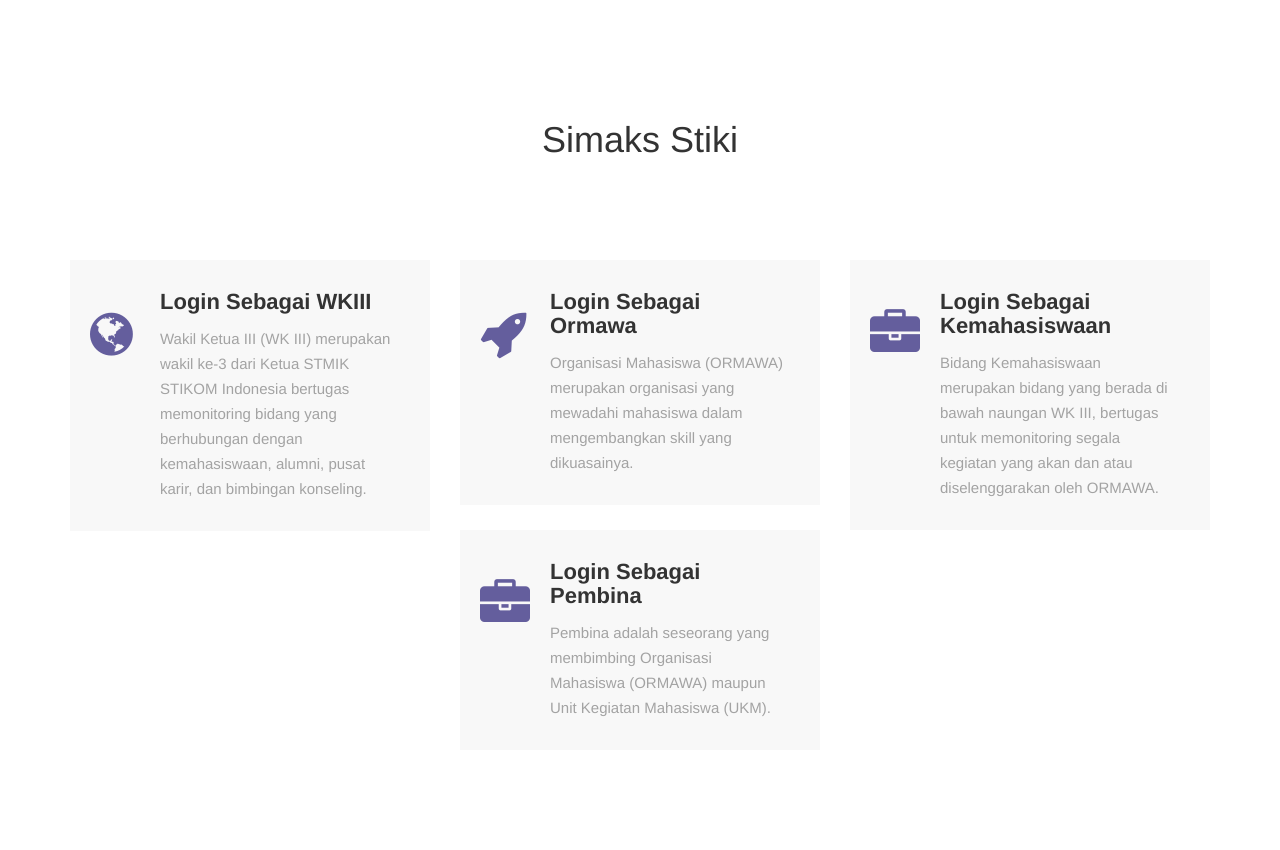
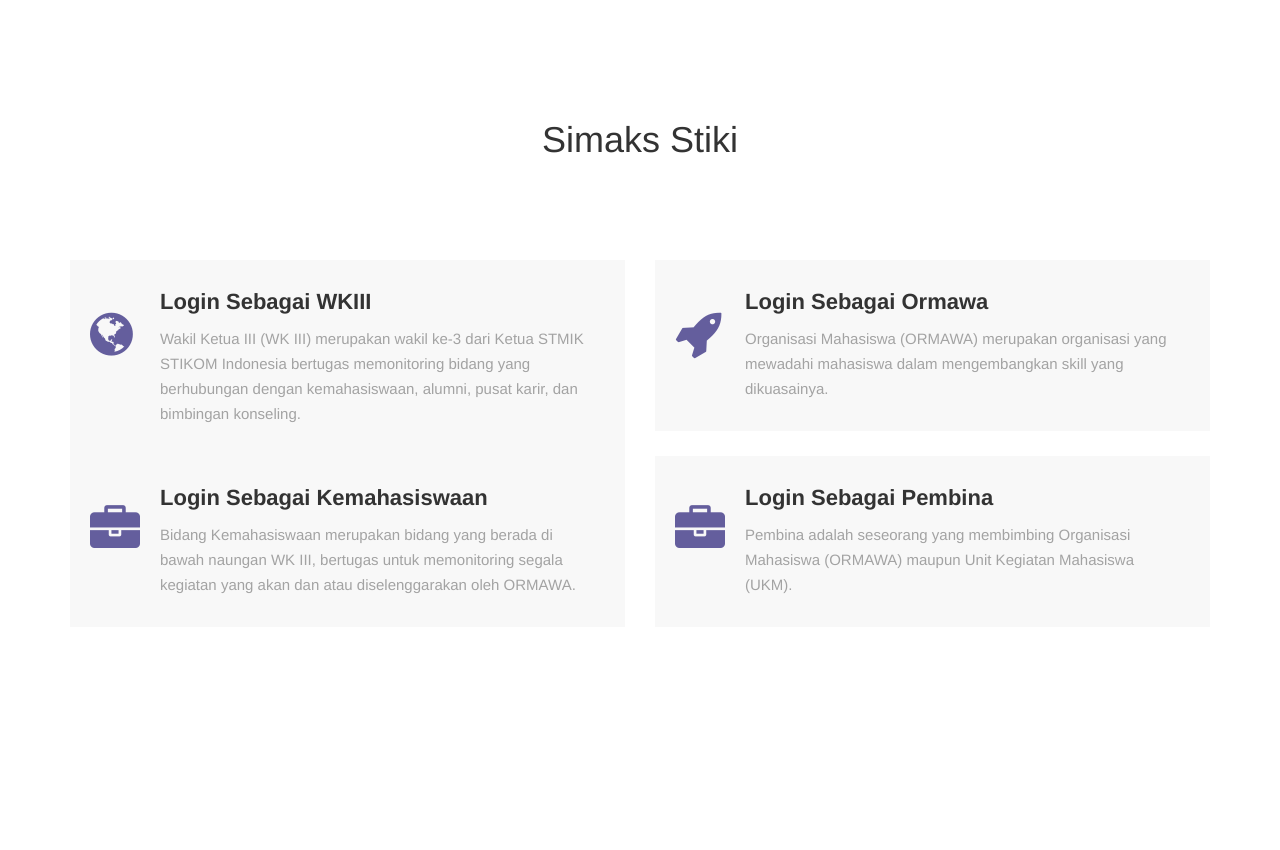
Before and after one commit to Backendmonk/Web_Tugas_akhir, a PHP site: page /web_tugas_akhir/ in a window 1280 px wide. After the commit the page ends 594 px from the top, so only its background shows below. Run offline with PHP 8.4, Linux system fonts and the light colour scheme.

Commit message:
fix ui login area

```diff
--- a/index.php
+++ b/index.php
@@ -18,8 +18,8 @@
                 <h1 class="heading-title">Simaks Stiki</h1>
             </div>
 
-            <div class="row">
-                <div class="col-md-4 col-sm-6">
+            <div class="row mb-2">
+                <div class=" col-sm-6">
                 <a style ="text-decoration:none;" href="#">
                     <div class="serviceBox">
                         <div class="service-icon">
@@ -33,7 +33,7 @@
                         </a>
                 </div>
 
-                <div class="col-md-4 col-sm-6">
+                <div class=" col-sm-6">
                 <a style ="text-decoration:none;" href="#">
                     <div class="serviceBox">
                         <div class="service-icon">
@@ -46,8 +46,9 @@
                     </div>
                     </a>
                 </div>
-
-                <div class="col-md-4 col-sm-6">
+            </div>
+            <div class="row">
+                <div class=" col-sm-6">
                     <a style ="text-decoration:none;" href="http://localhost/web_tugas_akhir/kemahasiswaan/Login/login-kemahasiswaan.php">
                     <div class="serviceBox">
                         <div class="service-icon">
@@ -61,7 +62,7 @@
                     </a>
                 </div>
 
-                <div class="col-md-4 col-sm-6">
+                <div class=" col-sm-6">
                 <a style ="text-decoration:none;" href="http://localhost:8080/Projek/web_tugas_akhir/Pembina/login/login.php">
                     <div class="serviceBox">
                         <div class="service-icon">
@@ -74,7 +75,8 @@
                     </div>
                         </a>
                 </div>
-            </div>
+                </div>
+
         </div>
     </div>
 
```
